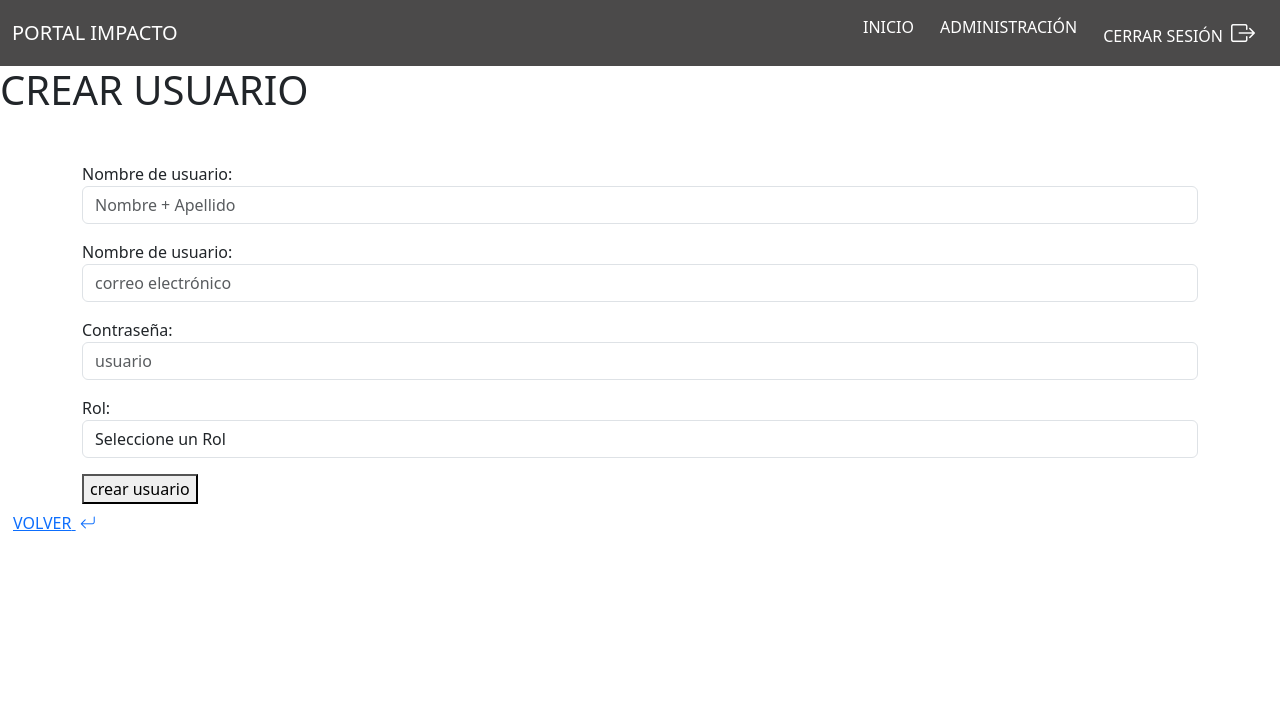
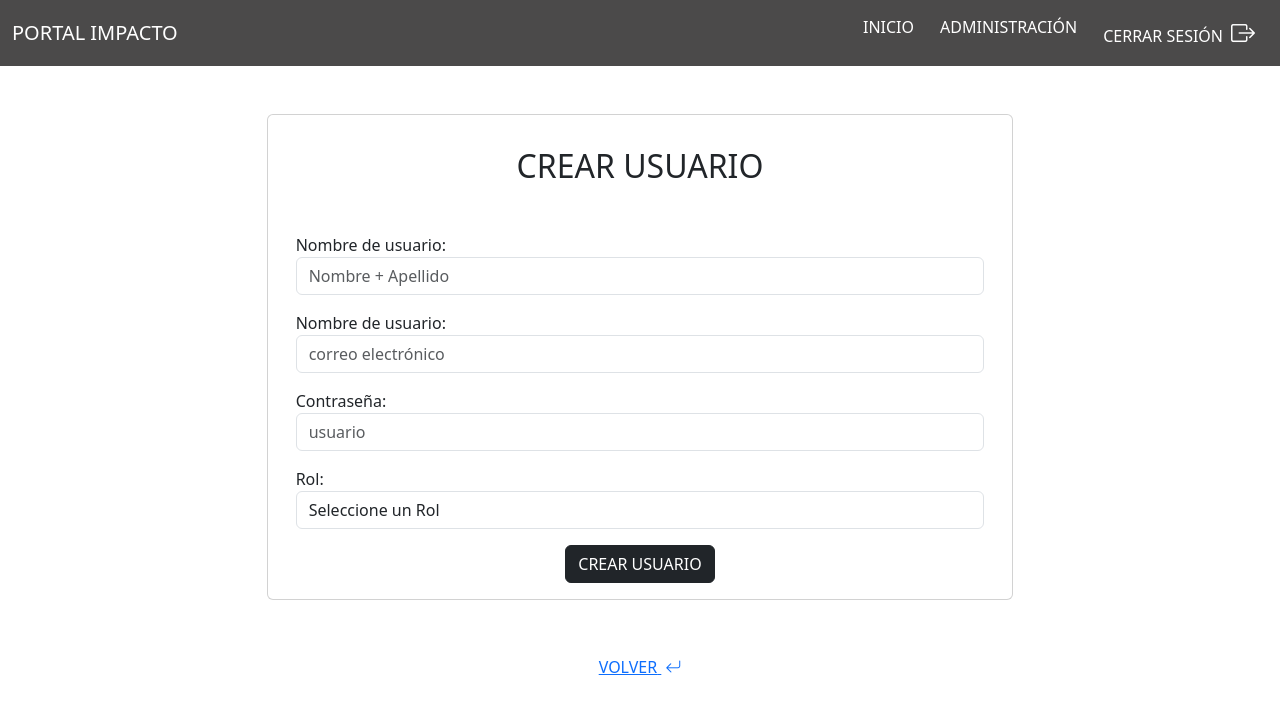
Before and after one commit to katk4tkat/portal_impacto, a React (Vite) app: page /create-user in a window 1280 px wide. Shown: the top 714 px of the page. Built offline with nearby package versions, Linux system fonts and the light colour scheme; no server answers; sample sign-in values are in the browser's storage.

Commit message:
style(CreateUser): update styles

```diff
--- a/src/components/Admin/CreateUser.jsx
+++ b/src/components/Admin/CreateUser.jsx
@@ -1,12 +1,11 @@
-import React from 'react'
-import { createUser, createUserDocument } from '../../utils/firebase'
+import React from "react";
+import { createUser, createUserDocument } from "../../utils/firebase";
 import { useForm, Controller } from "react-hook-form";
-import Navbar from '../Navbar/Navbar';
-import ButtonUI from '../UI/ButtonUI';
+import Navbar from "../Navbar/Navbar";
+import ButtonUI from "../UI/ButtonUI";
 import { useNavigate } from "react-router-dom";
 
 function CreateUser() {
-
   const navigate = useNavigate();
 
   const { control, handleSubmit, reset } = useForm({
@@ -15,8 +14,6 @@ function CreateUser() {
       password: "",
     },
   });
-
-
 
   const onSubmit = async (formData) => {
     const { name, email, password, role } = formData;
@@ -33,20 +30,27 @@ function CreateUser() {
       userId: userId,
       created_at: new Date(),
       created_by: user,
-        }
+    };
 
-        await createUserDocument(newUser)
-    }
+    await createUserDocument(newUser);
+  };
   const handleReturnClick = () => {
-        navigate("/home");
+    navigate("/admin");
   };
 
   return (
     <>
       <Navbar />
-            <div>
-                <h1>CREAR USUARIO</h1>
-                <form onSubmit={handleSubmit(onSubmit)} className="container mt-5">
+      <section id="admin">
+        <div className="d-flex justify-content-center mt-5">
+          <div className="col-md-7">
+            <div className="card">
+              <div className="card-body">
+                <h2 className="my-2 text-center mt-3">CREAR USUARIO</h2>
+                <form
+                  onSubmit={handleSubmit(onSubmit)}
+                  className="container mt-5"
+                >
                   <div className="form-group">
                     <label htmlFor="user">Nombre de usuario:</label>
                     <Controller
@@ -60,7 +64,8 @@ function CreateUser() {
                           placeholder="Nombre + Apellido"
                           className="form-control mb-3"
                           required
-                                />)}
+                        />
+                      )}
                     />
                   </div>
                   <div className="form-group">
@@ -76,7 +81,8 @@ function CreateUser() {
                           placeholder="correo electrónico"
                           className="form-control mb-3"
                           required
-                                />)}
+                        />
+                      )}
                     />
                   </div>
                   <div className="form-group">
@@ -92,7 +98,8 @@ function CreateUser() {
                           placeholder="usuario"
                           className="form-control mb-3"
                           required
-                                />)}
+                        />
+                      )}
                     />
                   </div>
                   <div className="form-group">
@@ -101,7 +108,11 @@ function CreateUser() {
                       name="role"
                       control={control}
                       render={({ field }) => (
-                                <select {...field} className="form-control mb-3" id="role">
+                        <select
+                          {...field}
+                          className="form-control mb-3"
+                          id="role"
+                        >
                           <option value="" defaultValue>
                             Seleccione un Rol
                           </option>
@@ -111,11 +122,15 @@ function CreateUser() {
                       )}
                     />
                   </div>
-                    <button
-                        type="submit"
-                    > crear usuario</button>
-                </form >
-            </div >
+                  <div className="form-group d-flex text-center justify-content-center">
+                    <button type="submit" className="btn btn-dark">
+                      CREAR USUARIO
+                    </button>
+                  </div>
+                </form>
+              </div>
+            </div>
+            <div className="d-flex justify-content-center mt-5">
               <ButtonUI
                 text="VOLVER"
                 icon="bi bi-arrow-return-left"
@@ -123,8 +138,12 @@ function CreateUser() {
                 btnClassName="btn-link"
                 onClick={handleReturnClick}
               />
+            </div>
+          </div>
+        </div>
+      </section>
     </>
-    )
+  );
 }
 
-export default CreateUser
+export default CreateUser;
```
Lines whose indentation alone changed are shown as unchanged.
